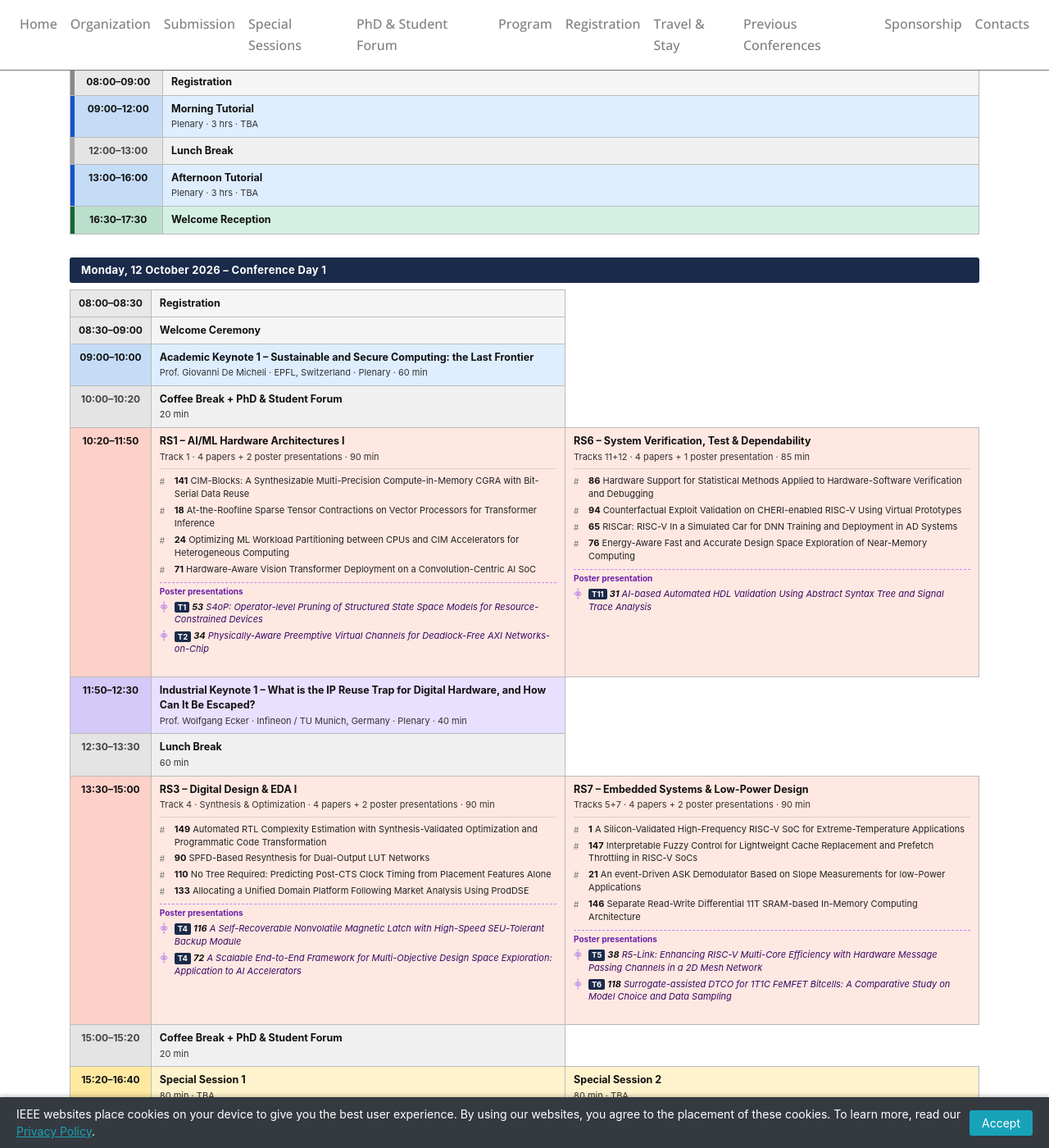
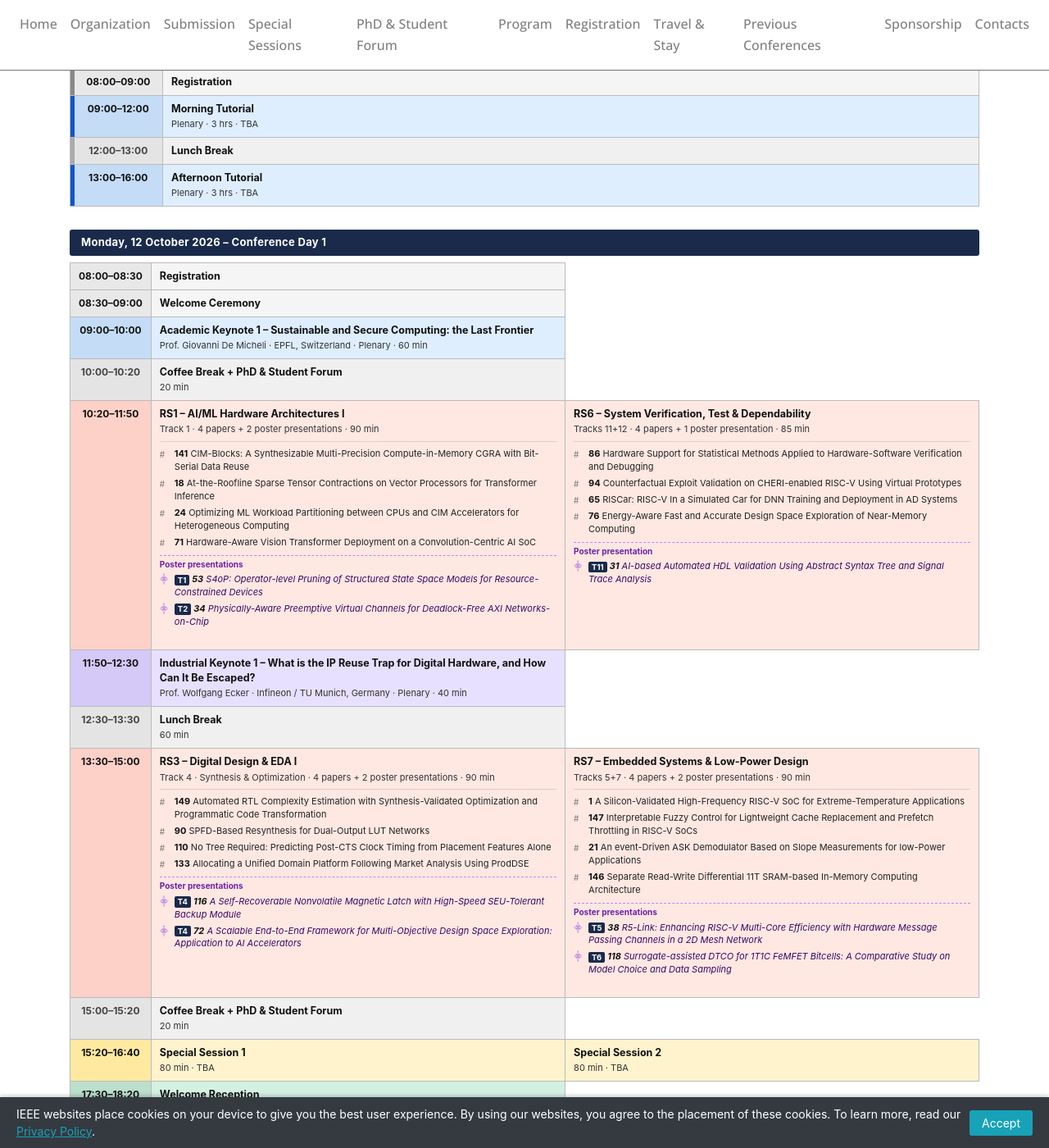
Before and after one commit to vlsi-soc/vlsi-soc, a Jekyll site: the page built from program.md, in a window 1280 px wide and 1400 px high, scrolled down 7759 px. Shown: the whole window at 82% size. Built offline with Jekyll 4.4.1, drawn with Linux system fonts in a browser that asks for light colours; nearby versions of some CDN libraries.

Commit message:
Move the welcome reception to Monday

```diff
--- a/program.md
+++ b/program.md
@@ -83,7 +83,6 @@ description: "Conference program, keynotes, and schedule for VLSI-SoC 2026"
   <tr class="rk"><td class="tp-ca"></td><td class="tp-ct">09:00–12:00</td><td><span class="tp-t">Morning Tutorial</span><span class="tp-s">Plenary · 3 hrs · TBA</span></td></tr>
   <tr class="rb"><td class="tp-ca"></td><td class="tp-ct">12:00–13:00</td><td><span class="tp-t">Lunch Break</span></td></tr>
   <tr class="rk"><td class="tp-ca"></td><td class="tp-ct">13:00–16:00</td><td><span class="tp-t">Afternoon Tutorial</span><span class="tp-s">Plenary · 3 hrs · TBA</span></td></tr>
-  <tr class="rrec"><td class="tp-ca"></td><td class="tp-ct">16:30–17:30</td><td><span class="tp-t">Welcome Reception</span></td></tr>
 </table>
 
 <!-- MONDAY -->
@@ -161,7 +160,7 @@ description: "Conference program, keynotes, and schedule for VLSI-SoC 2026"
     <td class="tp-ch"><span class="tp-t">Special Session 1</span><span class="tp-s">80 min · TBA</span></td>
     <td class="tp-ch"><span class="tp-t">Special Session 2</span><span class="tp-s">80 min · TBA</span></td>
   </tr>
-  <tr class="rrec"><td class="tp-ca"></td><td class="tp-ct">16:40–17:30</td><td><span class="tp-t">Welcome Reception</span></td></tr>
+  <tr class="rrec"><td class="tp-ca"></td><td class="tp-ct">17:30–18:20</td><td><span class="tp-t">Welcome Reception</span></td></tr>
 </table>
 
 <!-- TUESDAY -->
```
Also changed, not shown: registration.md (+1 -1 lines).
